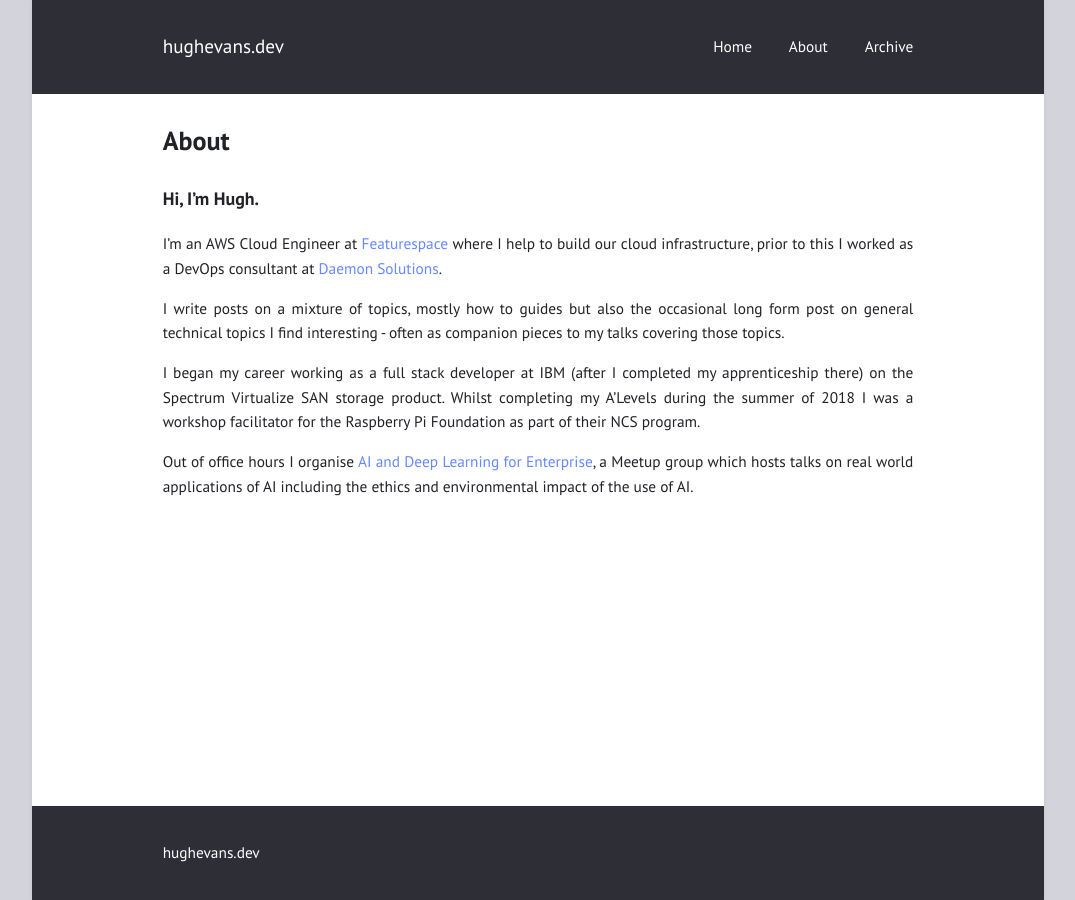
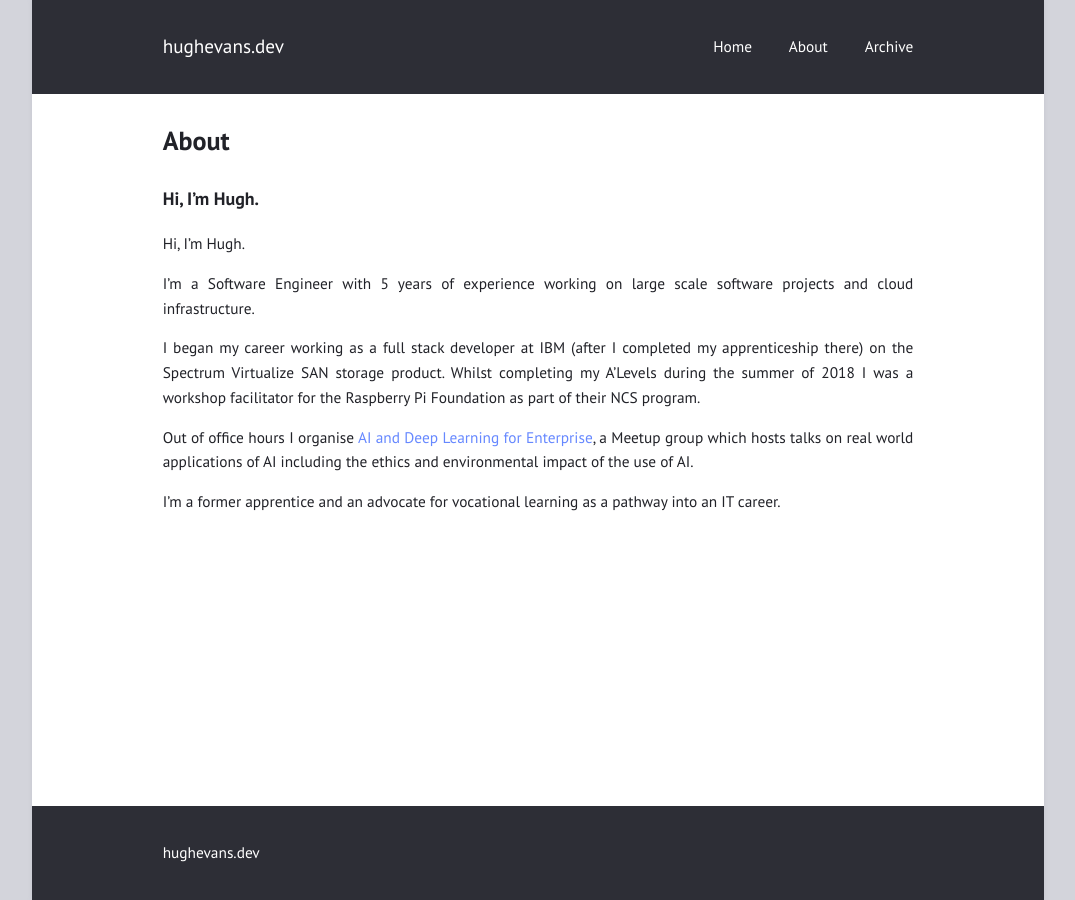
Before and after one commit to hevansDev/portfolio-website, a Jekyll site: the page built from about.md, in a window 1280 px wide. Shown: the whole page, without its empty margins (102-1177 px from the left). Built offline with Jekyll 4.4.1, drawn with Linux system fonts in a browser that asks for light colours.

Commit message:
fix(content): Updated about page

```diff
--- a/about.md
+++ b/about.md
@@ -6,10 +6,12 @@ layout: page
 
 ### Hi, I'm Hugh.
 
-I'm an AWS Cloud Engineer at [Featurespace](featurespace.com) where I help to build our cloud infrastructure, prior to this I worked as a DevOps consultant at [Daemon Solutions](dae.mn).
+Hi, I'm Hugh.
 
-I write posts on a mixture of topics, mostly how to guides but also the occasional long form post on general technical topics I find interesting - often as companion pieces to my talks covering those topics.
+I'm a Software Engineer with 5 years of experience working on large scale software projects and cloud infrastructure.
 
 I began my career working as a full stack developer at IBM (after I completed my apprenticeship there) on the Spectrum Virtualize SAN storage product. Whilst completing my A'Levels during the summer of 2018 I was a workshop facilitator for the Raspberry Pi Foundation as part of their NCS program.
 
 Out of office hours I organise [AI and Deep Learning for Enterprise](aidle.uk), a Meetup group which hosts talks on real world applications of AI including the ethics and environmental impact of the use of AI.
+
+I'm a former apprentice and an advocate for vocational learning as a pathway into an IT career.
```
Also changed, not shown: README.md (added).
